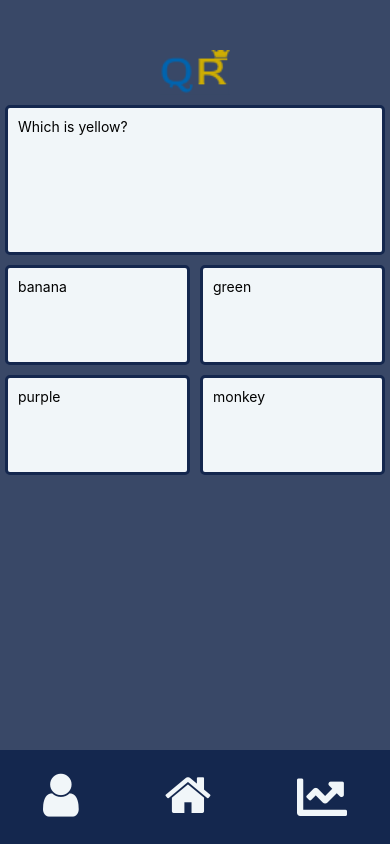
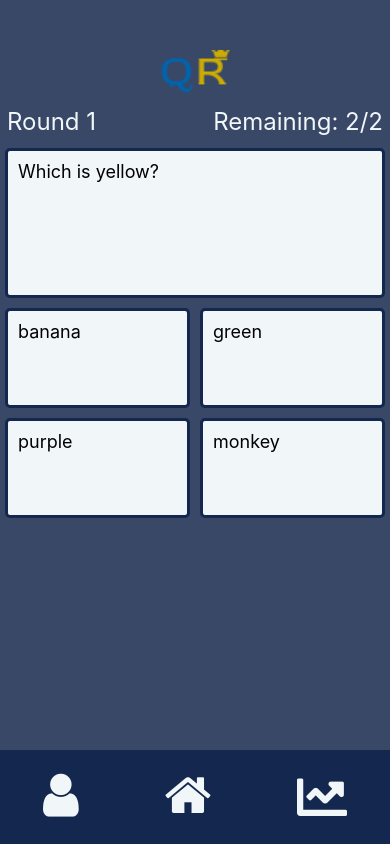
Before and after one commit to Alphafofana/developing-mobile-applications-project-ID2216, a React Native app in the folder quiz-royale-native-app/: screen / in a window 390 px wide. Built offline with nearby package versions, Linux system fonts and the light colour scheme.

Commit message:
Add meta info

```diff
--- a/quiz-royale-native-app/src/components/Question.js
+++ b/quiz-royale-native-app/src/components/Question.js
@@ -5,7 +5,7 @@ import Colors from "../colors";
 function QuestionAlternative(props) {
 	return (
 		<View style={styles.question}>
-			<Text>{props.text}</Text>
+			<Text style={styles.questionText}>{props.text}</Text>
 		</View>
 	);
 }
@@ -20,6 +20,9 @@ const styles = StyleSheet.create({
 		borderColor: Colors.DARK_BLUE,
 		margin: 5,
 	},
+	questionText: {
+		fontSize: 18,
+	},
 });
 
 export default QuestionAlternative;
--- a/quiz-royale-native-app/src/components/QuestionAlternative.js
+++ b/quiz-royale-native-app/src/components/QuestionAlternative.js
@@ -16,6 +16,9 @@ function QuestionAlternative({ text, selected, handlePress }) {
 			backgroundColor: selected ? Colors.GOLD : Colors.WHITE,
 			borderColor: Colors.DARK_BLUE,
 		},
+		questionAlternativeText: {
+			fontSize: 18,
+		},
 	});
 
 	return (
@@ -24,7 +27,7 @@ function QuestionAlternative({ text, selected, handlePress }) {
 			onPress={() => handlePress(text)}
 		>
 			<View style={styles.questionAlternative}>
-				<Text>{text}</Text>
+				<Text style={styles.questionAlternativeText}>{text}</Text>
 			</View>
 		</TouchableOpacity>
 	);
--- a/quiz-royale-native-app/src/screens/QuizScreen.js
+++ b/quiz-royale-native-app/src/screens/QuizScreen.js
@@ -46,6 +46,10 @@ function QuizScreen() {
 		<>
 			<Header />
 			<SafeAreaView style={styles.main}>
+				<View style={styles.metaInfo}>
+					<Text style={styles.metaInfoText}>Round 1</Text>
+					<Text style={styles.metaInfoText}>Remaining: 2/2</Text>
+				</View>
 				<Question text={question.text} />
 				<FlatList
 					data={alternatives}
@@ -64,5 +68,14 @@ const styles = StyleSheet.create({
 		flex: 1,
 		backgroundColor: Colors.MIDDLE_BLUE,
 	},
+	metaInfo: {
+		flexDirection: "row",
+		justifyContent: "space-between",
+		margin: 7,
+	},
+	metaInfoText: {
+		color: Colors.WHITE,
+		fontSize: 24,
+	},
 });
 export default QuizScreen;
```
